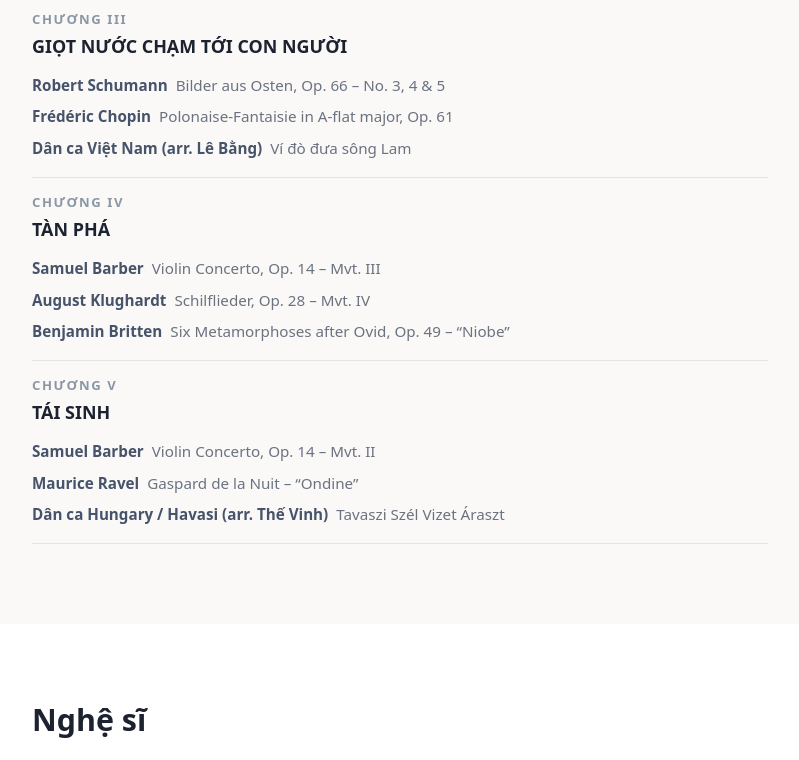
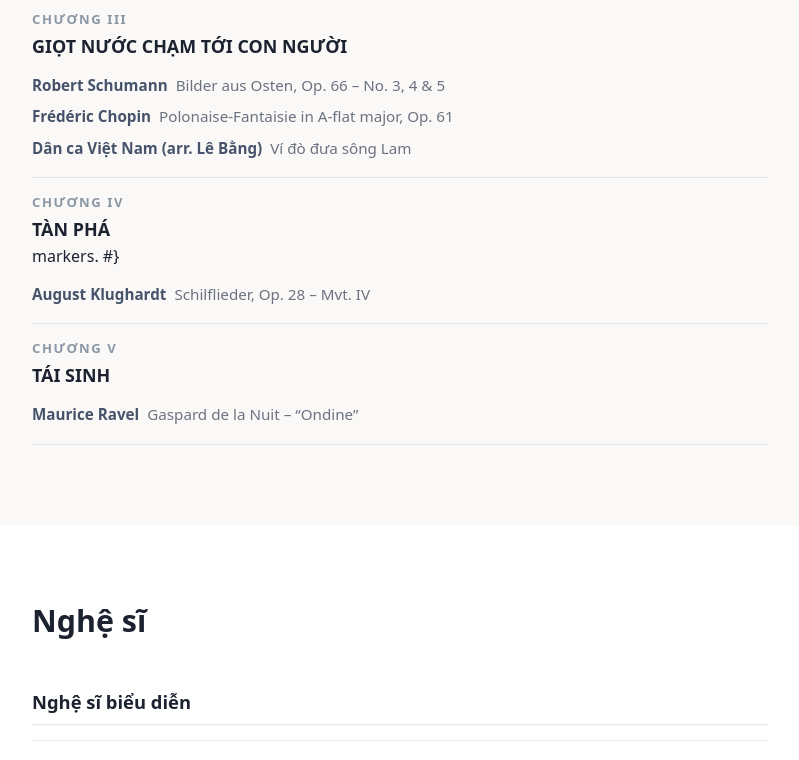
Before and after one commit to justanotherminh/nhh_website, a FastAPI app: page / in a window 1280 px wide. Shown: the part 2818-3578 px from the top of the page, without its empty margins (240-1039 px from the left). Run offline with FastAPI, Linux system fonts and the light colour scheme.

Commit message:
Withhold four works from the programme pending rights clearance
Barber's Violin Concerto (both movements), Britten's "Niobe" and the Havasi
arrangement are commented out while performance permissions are sorted. The
pieces may still be played; they just can't be advertised yet.

Jinja comments rather than HTML ones, so the titles are stripped server-side
instead of sitting readable in the page source — publishing them is exactly what
isn't cleared. Restoring is deleting the {# and #} markers.

Chapters IV and V are left showing one work each rather than being padded with a
"subject to change" note or hidden entirely. Buyers should see the programme as
it can honestly be stated today.

The program.folk_hu string is now unreferenced but kept, with a note, so
restoring the Havasi line needs no other change.

Verified by rendering both languages: page 200s, ten works listed, and none of
the withheld titles appears anywhere in the page source. The full suite could not
run — Docker is down, so the shared dev Postgres is unreachable — but this change
is template-only and every template still compiles.

Co-Authored-By: Claude Opus 5 <noreply@anthropic.com>

```diff
--- a/app/i18n.py
+++ b/app/i18n.py
@@ -183,6 +183,9 @@ STRINGS: dict[str, dict[str, str]] = {
     # app/artists.py — content rather than interface copy.
     "artists.title": {"vi": "Nghệ sĩ", "en": "Artists"},
     "program.folk_vn": {"vi": "Dân ca Việt Nam", "en": "Vietnamese folk song"},
+    # Currently unreferenced: the Havasi arrangement is commented out of the
+    # programme pending rights clearance. Kept so restoring that one line needs no
+    # other change — don't remove it as dead.
     "program.folk_hu": {
         "vi": "Dân ca Hungary / Havasi",
         "en": "Traditional Hungarian / Havasi",
--- a/app/templates/index.html
+++ b/app/templates/index.html
@@ -138,19 +138,25 @@
       <li>
         <span class="chapters__num">{{ t('chapter.4.num') }}</span>
         <span class="chapters__name">{{ t('chapter.4.name') }}</span>
+        {# Barber and Britten withheld pending performance-rights clearance
+           (2026-08-15). Jinja comments, not HTML ones, so the titles are stripped
+           server-side rather than left readable in the page source — the point is
+           that they aren't published yet. Restore by deleting the surrounding
+           {# and #} markers. #}
         <ul class="works">
-          <li><span class="work__composer">Samuel Barber</span><span class="work__title">Violin Concerto, Op. 14 – Mvt. III</span></li>
+          {# <li><span class="work__composer">Samuel Barber</span><span class="work__title">Violin Concerto, Op. 14 – Mvt. III</span></li> #}
           <li><span class="work__composer">August Klughardt</span><span class="work__title">Schilflieder, Op. 28 – Mvt. IV</span></li>
-          <li><span class="work__composer">Benjamin Britten</span><span class="work__title">Six Metamorphoses after Ovid, Op. 49 – “Niobe”</span></li>
+          {# <li><span class="work__composer">Benjamin Britten</span><span class="work__title">Six Metamorphoses after Ovid, Op. 49 – “Niobe”</span></li> #}
         </ul>
       </li>
       <li>
         <span class="chapters__num">{{ t('chapter.5.num') }}</span>
         <span class="chapters__name">{{ t('chapter.5.name') }}</span>
+        {# Barber and the Havasi arrangement withheld pending rights clearance. #}
         <ul class="works">
-          <li><span class="work__composer">Samuel Barber</span><span class="work__title">Violin Concerto, Op. 14 – Mvt. II</span></li>
+          {# <li><span class="work__composer">Samuel Barber</span><span class="work__title">Violin Concerto, Op. 14 – Mvt. II</span></li> #}
           <li><span class="work__composer">Maurice Ravel</span><span class="work__title">Gaspard de la Nuit – “Ondine”</span></li>
-          <li><span class="work__composer">{{ t('program.folk_hu') }} (arr. Thế Vinh)</span><span class="work__title">Tavaszi Szél Vizet Áraszt</span></li>
+          {# <li><span class="work__composer">{{ t('program.folk_hu') }} (arr. Thế Vinh)</span><span class="work__title">Tavaszi Szél Vizet Áraszt</span></li> #}
         </ul>
       </li>
     </ol>
```
